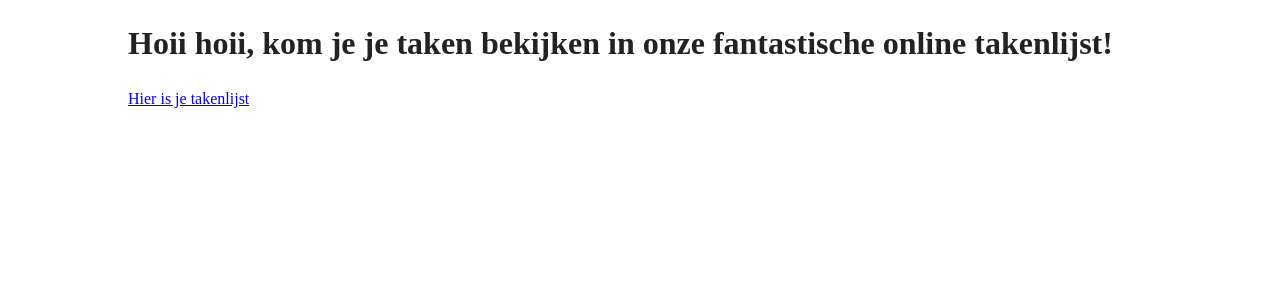
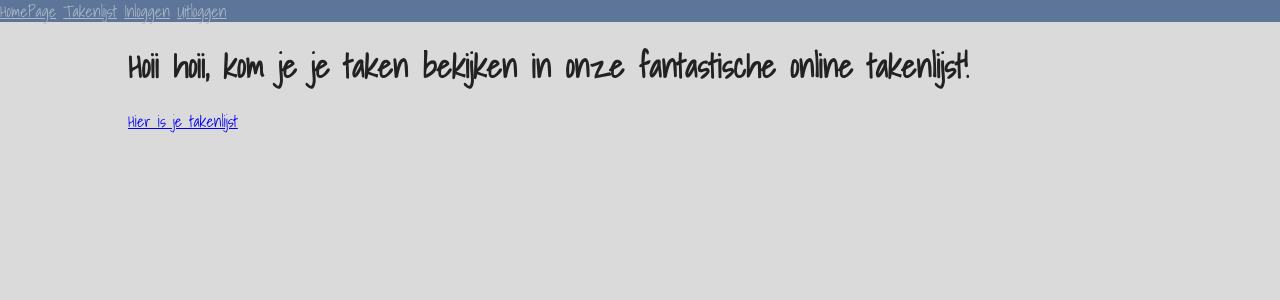
Before and after one commit to Bowieman12/B3-takenlijst, a PHP site: page /takenlijst/ in a window 1280 px wide. Shown: the top 300 px of the page. Run offline with PHP 8.4, Linux system fonts and the light colour scheme.

Commit message:
1.6 start

```diff
--- a/css/main.css
+++ b/css/main.css
@@ -16,6 +16,7 @@ html {
   font-size: 1em;
   line-height: 1.4;
 }
+
 
 /*
  * Remove text-shadow in selection highlight:
@@ -90,6 +91,19 @@ textarea {
 html{
     font-size: 16px;
 }
+body{
+  font-family: "Shadows Into Light", cursive;
+  font-weight: 400;
+  font-style: normal;
+  background-color: #DADADA;
+}
+header{
+  background-color: #5D7599;
+  ;
+}
+header a {
+  color: #ABB6C8;
+}
 
 .container{
     max-width: 1024px;
@@ -110,8 +124,6 @@ label{
 .form-input{
     width: 600px;
 }
-
-
 
 
 /* ==========================================================================
--- a/head.php
+++ b/head.php
@@ -3,3 +3,6 @@
 <meta name="viewport" content="width=device-width, initial-scale=1">
 <link rel="stylesheet" href="<?php echo $base_url; ?>/css/normalize.css">
 <link rel="stylesheet" href="<?php echo $base_url; ?>/css/main.css">
+<link rel="preconnect" href="https://fonts.googleapis.com">
+<link rel="preconnect" href="https://fonts.gstatic.com" crossorigin>
+<link href="https://fonts.googleapis.com/css2?family=Shadows+Into+Light&display=swap" rel="stylesheet">
--- /dev/null
+++ b/header.php
@@ -0,0 +1,8 @@
+<?php require_once 'config/config.php'; ?>
+
+<header class="connection-header">
+<a href="<?php echo $base_url; ?>/index.php">HomePage</a>
+<a href="<?php echo $base_url; ?>task/index.php">Takenlijst</a>
+<a href="<?php echo $base_url; ?>task/login.php">Inloggen</a>
+<a href="<?php echo $base_url; ?>task/logout.php">Uitloggen</a>
+</header>
--- a/index.php
+++ b/index.php
@@ -7,12 +7,20 @@
 </head>
 
 <body>
+    <header>
+        <?php require_once 'header.php'; ?>
+    </header>
 
-    <div class="container">
-        <h1> Hoii hoii, kom je je taken bekijken in onze fantastische online takenlijst! </h1>
-        <a href ="task/index.php">Hier is je takenlijst</a>
-    </div>
+    <main>
+        <div class="container">
+            <h1> Hoii hoii, kom je je taken bekijken in onze fantastische online takenlijst! </h1>
+            <a href ="task/index.php">Hier is je takenlijst</a>
+        </div>
+    </main>
 
+    <footer>
+
+    </footer>
 </body>
 
 </html>
```
